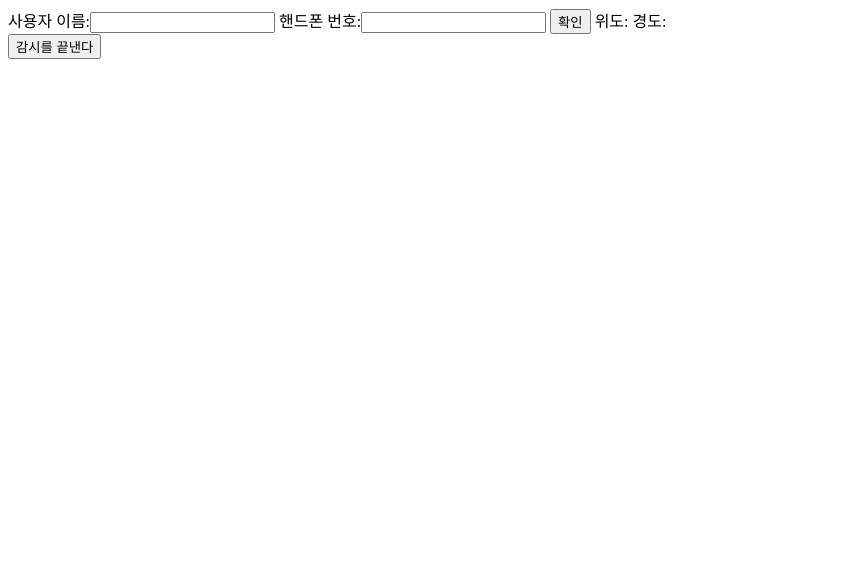
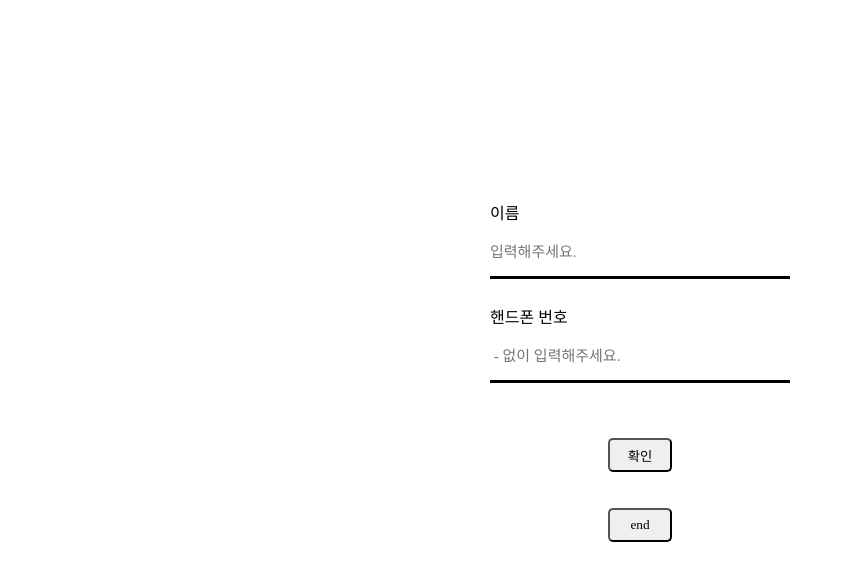
Before and after one commit to hojomu/TEAM_CONTROL_GPS_FLASK, a Flask app: page /Geolocation in a window 1280 px wide. Shown: the top 581 px of the page, without its empty margins (0-845 px from the left). Run offline with Flask 3, Linux system fonts and the light colour scheme; some libraries are stand-ins or nearby versions.

Commit message:
css수정 2023.05.25

```diff
--- a/static/css/Geolocation.css
+++ b/static/css/Geolocation.css
@@ -0,0 +1,58 @@
+* {
+    margin: 0;
+    padding: 0;
+    font-family: "맑은 고딕";
+    list-style: none;
+    box-sizing: border-box;
+}
+
+/* body {
+    position: absolute;
+    left: 50%;
+    transform: translate(-50%);
+
+} */
+.locationform{
+    border-color: black;
+    width: 300px;
+    height: 250px;
+    margin-top: 200px;
+    position: absolute;
+    left: 50%;
+    transform: translate(-50%);
+}
+
+input{
+    width:300px;
+    height: 50px;
+    border-top: none;
+    border-left: none;
+    border-right: none;
+    border-bottom: 3px solid black;
+    margin-top: 5px;
+    margin-bottom: 25px;
+    font-size: 15px;
+}
+
+
+#btnStart {
+
+    border-radius: 5px;
+    width: 64px;
+    height: 34px;
+    position: absolute;
+    left: 50%;
+    transform: translate(-50%);
+    margin-top: 30px;
+}
+
+#btnStop {
+
+    border-radius: 5px;
+    width: 64px;
+    height: 34px;
+    position: absolute;
+    left: 50%;
+    transform: translate(-50%);
+    margin-top: 100px;
+}
--- a/templates/Geolocation.html
+++ b/templates/Geolocation.html
@@ -5,21 +5,24 @@
 <title>Insert title here</title>
 
 <link rel="stylesheet" href="{{ url_for('static', filename='css/Geolocation.css') }}">
+<script>
 
+</script>
 </head>
 <body>
 <form class="locationform"  method="post">
- 사용자 이름:<input type="text" id="name">
- 핸드폰 번호:<input type="text" id="phone">
+        <p>이름<input type="text" id="name" placeholder="입력해주세요."></p>
+        <p>핸드폰 번호<input type="text" id="phone" placeholder=" - 없이 입력해주세요." > </p>
 
- <button type="button" id="btnStart"> 확인 </button>
-
+        <button type="button" id="btnStart"> 확인 </button>
+        <button id="btnStop" type="button" > end </button>
+        <!--
         위도:<span id="x"></span>
         경도:<span id="y"></span>
-
+      -->
 </form>
 
- <input id="btnStop" type="button" value="감시를 끝낸다" />
+
 
 <script src="http://code.jquery.com/jquery-1.11.0.js"></script>
 <script src="{{ url_for('static', filename='js/Geolocation.js') }}"></script>
```
Also changed, not shown: static/css/index.css (added, +25 -0 lines), templates/index.html (+14 -9 lines).
